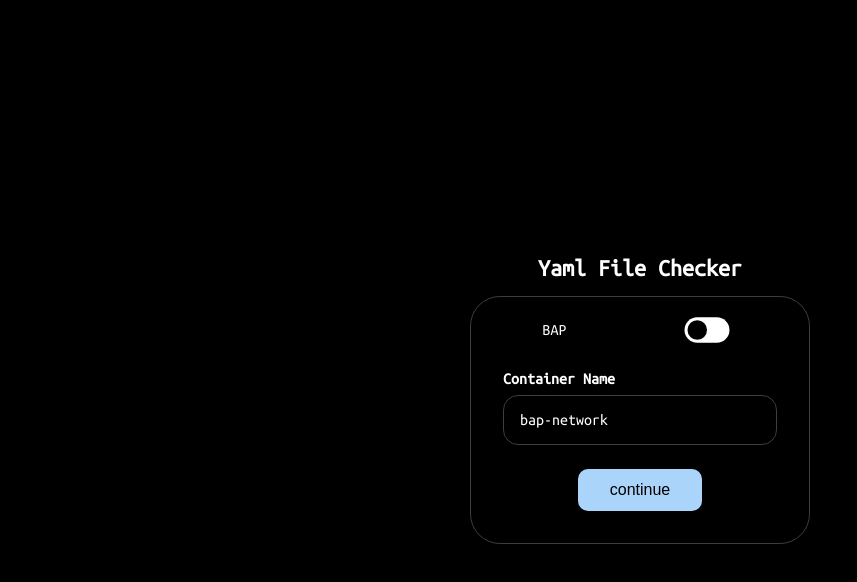
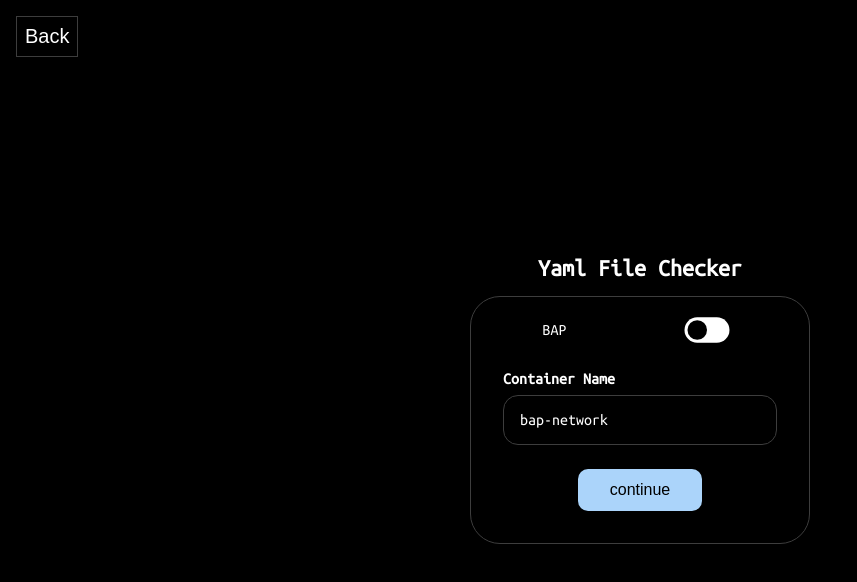
Before and after one commit to Mishalabdullah/beckn-onix-gui, a Next.js app in the folder onix-gui/: page /yaml-gen/check-yaml in a window 1280 px wide. Shown: the top 582 px of the page, without its empty margins (0-857 px from the left). Built offline with nearby package versions, Linux system fonts and the light colour scheme.

Commit message:
added back button tester

```diff
--- a/onix-gui/app/yaml-gen/check-yaml/page.js
+++ b/onix-gui/app/yaml-gen/check-yaml/page.js
@@ -68,6 +68,13 @@ export default function CheckYaml() {
   return (
     <>
       <main className={ubuntuMono.className}>
+        <button
+          onClick={() => window.history.back()}
+          className={styles.backButton}
+        >
+          Back
+        </button>
+
         <div className={styles.mainContainer}>
           <p className={styles.mainText}>
             <b>Yaml File Checker</b>
```
